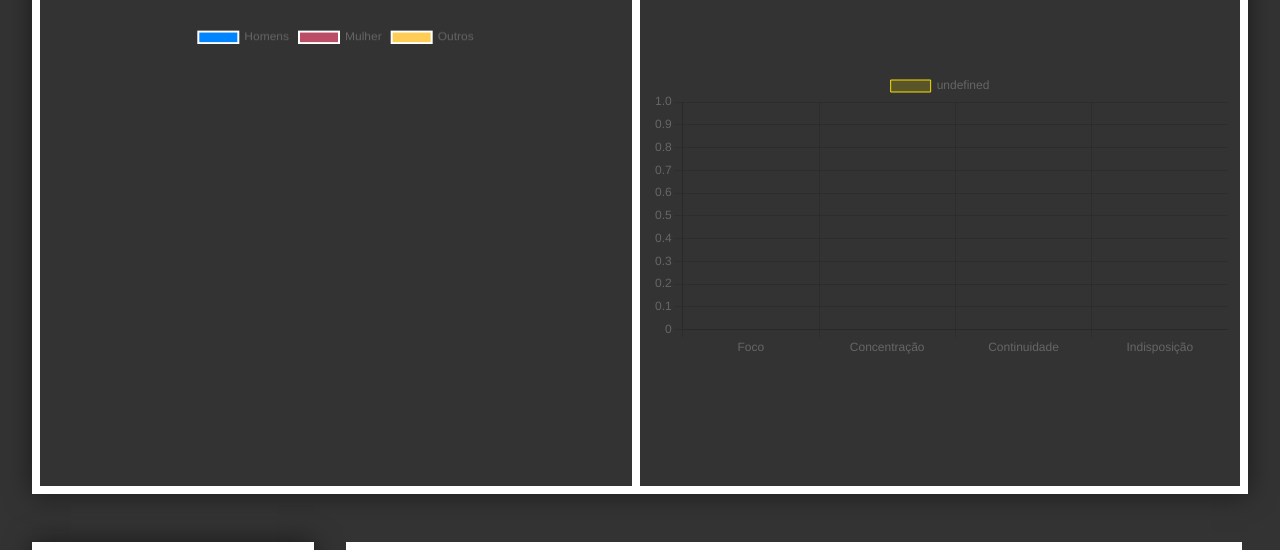
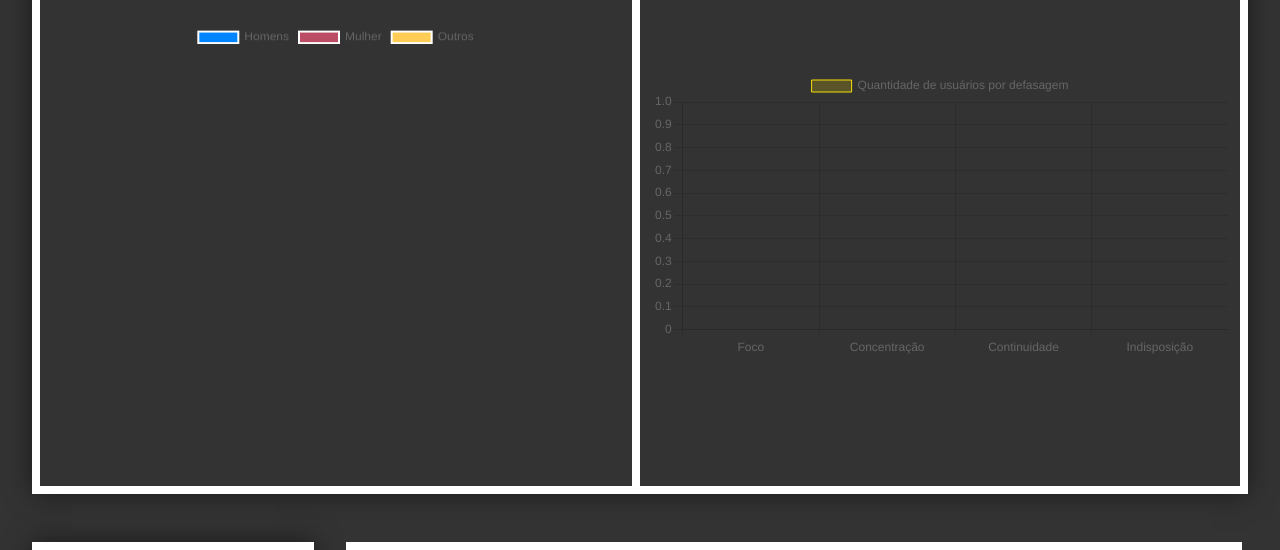
Before and after one commit to pedro-ueda/projeto-pessoal, a website: page public/dashboard.html in a window 1280 px wide. Shown: the part 250-800 px from the top of the page. Drawn offline with nearby package versions, Linux system fonts and the light colour scheme.

Commit message:
ajuste no grafico de defasagem

```diff
--- a/public/dashboard.html
+++ b/public/dashboard.html
@@ -170,6 +170,7 @@ function plotarGraficoDefasagem() {
     let dados = {
         labels: labels,
         datasets: [{
+            label: 'Quantidade de usuários por defasagem',
             data: [usuariosDesfocados, usuariosDeconcentrados, usuariosDescontinuos, usuariosIndispostos],
             backgroundColor: [
                 'rgb(247, 223, 4, 0.2)',
```
